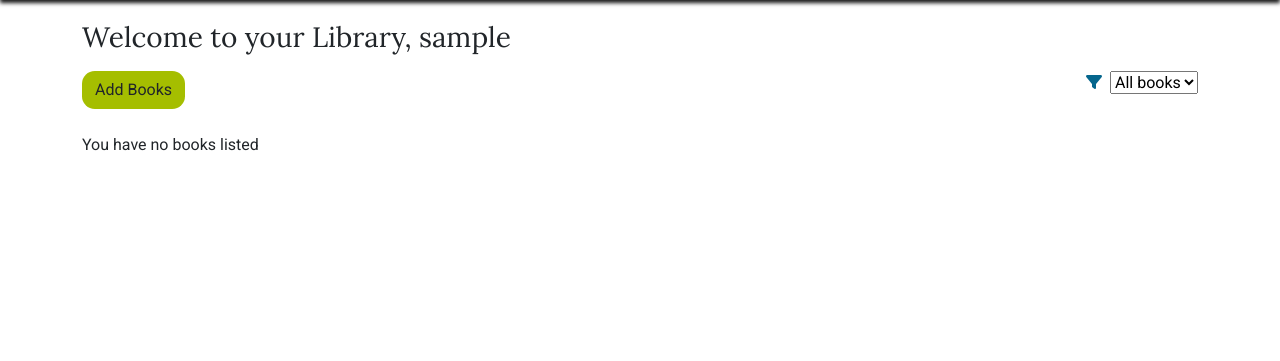
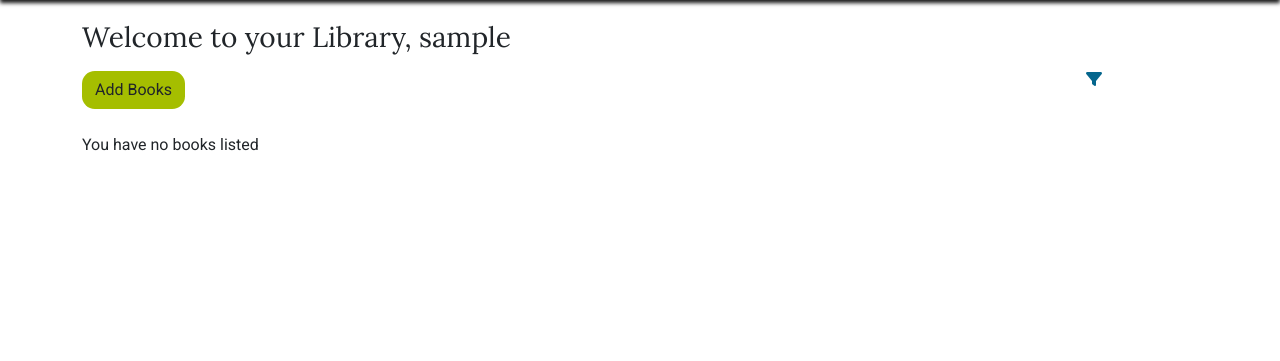
Before and after one commit to Gary-Burke/book-lovers-market, a Django app: page /library/ in a window 1280 px wide. Shown: the part 59-420 px from the top of the page. Run offline with Django 5.2, Linux system fonts and the light colour scheme; the visitor is signed in with stand-in values (Sample User, id 1); data that the repository does not hold is empty; some libraries are stand-ins or nearby versions.

Commit message:
Add JS code to toggle dropdown menu for filter on library page when icon clicked

```diff
--- a/library/templates/library/library.html
+++ b/library/templates/library/library.html
@@ -10,9 +10,10 @@
     <h3 class="my-3">Welcome to your Library, {{user}}</h3>
 
     <div class="d-flex justify-content-between">
-        <a class="btn btn-confirm mb-4" href="{% url 'add_book' %}">Add Books</a>
-        <form method="get" class="mb-3 lg-me-5">
-            <i class="fa-solid fa-filter me-1"></i>
+        <a class="btn btn-confirm mb-4 me-auto" href="{% url 'add_book' %}">Add Books</a>
+        <i class="fa-solid fa-filter me-2" id="library-filter"></i>
+        <form method="get" class="mb-3 lg-me-5 hide">
+
             <select name="status" onchange="this.form.submit()">
                 <option value="">All books</option>
 
--- a/static/css/style.css
+++ b/static/css/style.css
@@ -148,6 +148,6 @@ footer i {
     aspect-ratio: 1 / 1.25;
 }
 
-.library form i {
+.library i {
     color: var(--primary-color);
 }
--- a/static/js/library.js
+++ b/static/js/library.js
@@ -24,4 +24,9 @@ $(document).ready(function () {
         $(".button-edit").attr("href", `edit_book/${bookId}`);
         $("#editBookForm").attr("action", `edit_book/${bookId}`);
     });
+
+    $("#library-filter").on("click", function () {
+        $(this).siblings("form").toggleClass("hide");
+    });
+
 });
```
